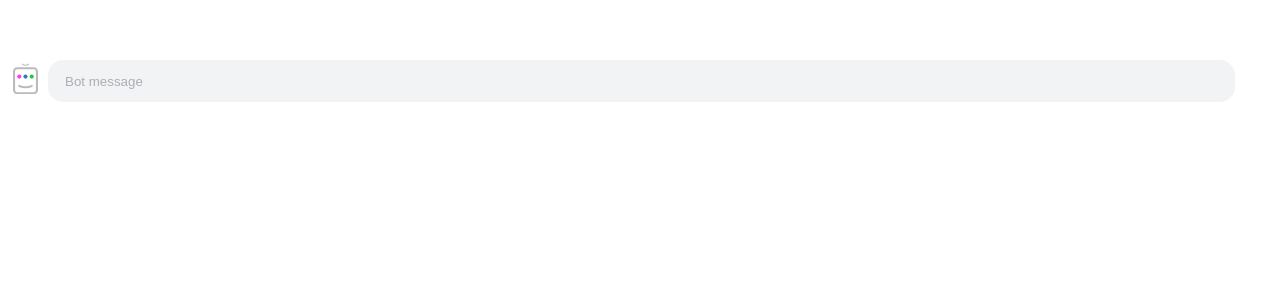
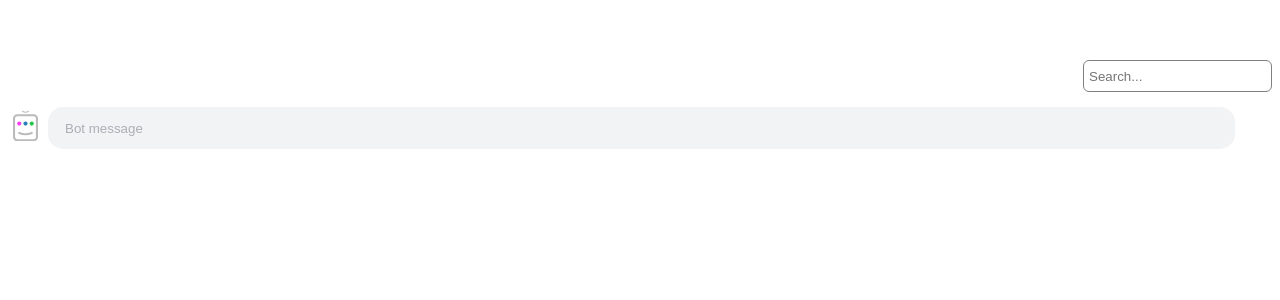
Before and after one commit to mhdabdelrhman/AutomatedAnswer, a Vue app: page / in a window 1280 px wide. Shown: the top 300 px of the page. Built offline with nearby package versions, Linux system fonts and the light colour scheme.

Commit message:
add search input text

```diff
--- a/src/components/automated/Conversation.vue
+++ b/src/components/automated/Conversation.vue
@@ -1,5 +1,8 @@
 <template>
     <div class="conversation-container">
+        <div class="search">
+            <input type="text" v-model="searchText" placeholder="Search..." @keypress.enter="handelSearchEnter">
+        </div>
         <chain-node v-model="chain"></chain-node>
         <div v-if="showButtons">
             <span @click="handelDiscard">Discard </span>
@@ -11,7 +14,9 @@
 <script>
     import {
         tree,
-        Chain
+        Chain,
+        SearchService,
+        ApplySearchResult
     } from './models'
     import {
         deepClone
@@ -26,8 +31,10 @@
             return {
                 chain: tree,
                 lastChain: tree,
-                timerWrittenChain:"",
+                timerWrittenChain: "",
                 storageName: "_chain_",
+                searchText: "",
+                searchResults: [],
             }
         },
         computed: {
@@ -36,6 +43,18 @@
             }
         },
         methods: {
+            handelSearchEnter() {
+                if (!this.searchText || this.searchText.length == 0) {
+                    this.searchResults = [];
+                    return;
+                }
+                new SearchService(this.chain, this.searchText, (res) => {
+                    this.searchResults = res.results;
+                    if (this.searchResults && this.searchResults.length > 0) {
+                        ApplySearchResult(this.chain, this.searchResults[0]);
+                    }
+                });
+            },
             handelSave() {
                 this.saveTreeToLocalStorage(this.chain);
                 this.lastChain = deepClone(this.chain);
@@ -45,19 +64,19 @@
                 this.saveTreeToLocalStorage(this.chain);
             },
             saveTreeToLocalStorage(chainObject) {
-                if(chainObject){
+                if (chainObject) {
                     localStorage.setItem(this.storageName, JSON.stringify(chainObject));
                 }
             },
             loadTreeFromLocalStorage() {
                 if (localStorage.getItem(this.storageName) && localStorage.getItem(this.storageName).length > 0) {
-                    return  JSON.parse(localStorage.getItem(this.storageName));
+                    return JSON.parse(localStorage.getItem(this.storageName));
                 }
                 return tree;
             },
             timer() {
                 setInterval(() => {
-                    if(this.timerWrittenChain != JSON.stringify(this.chain)){
+                    if (this.timerWrittenChain != JSON.stringify(this.chain)) {
                         this.timerWrittenChain = JSON.stringify(this.chain);
                         this.saveTreeToLocalStorage(this.chain);
                     }
@@ -71,6 +90,17 @@
         },
     }
 </script>
-<style>
-
+<style lang="scss">
+    .conversation-container {
+        .search {
+            text-align: end;
+            input {
+                height: 30px;
+                border: 1px solid gray;
+                padding: 0 5px;
+                border-radius: 6px;
+                margin-bottom: 10px;
+            }
+        }
+    }
 </style>
```
